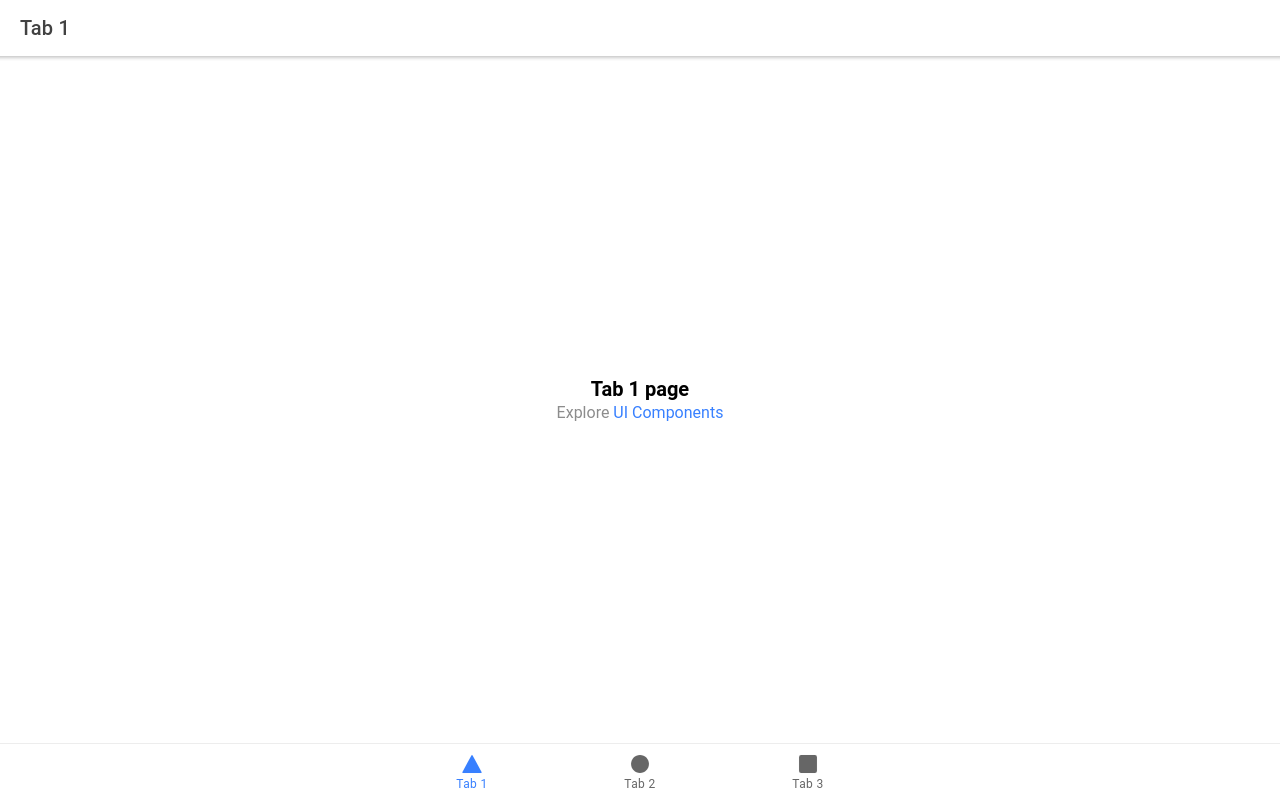
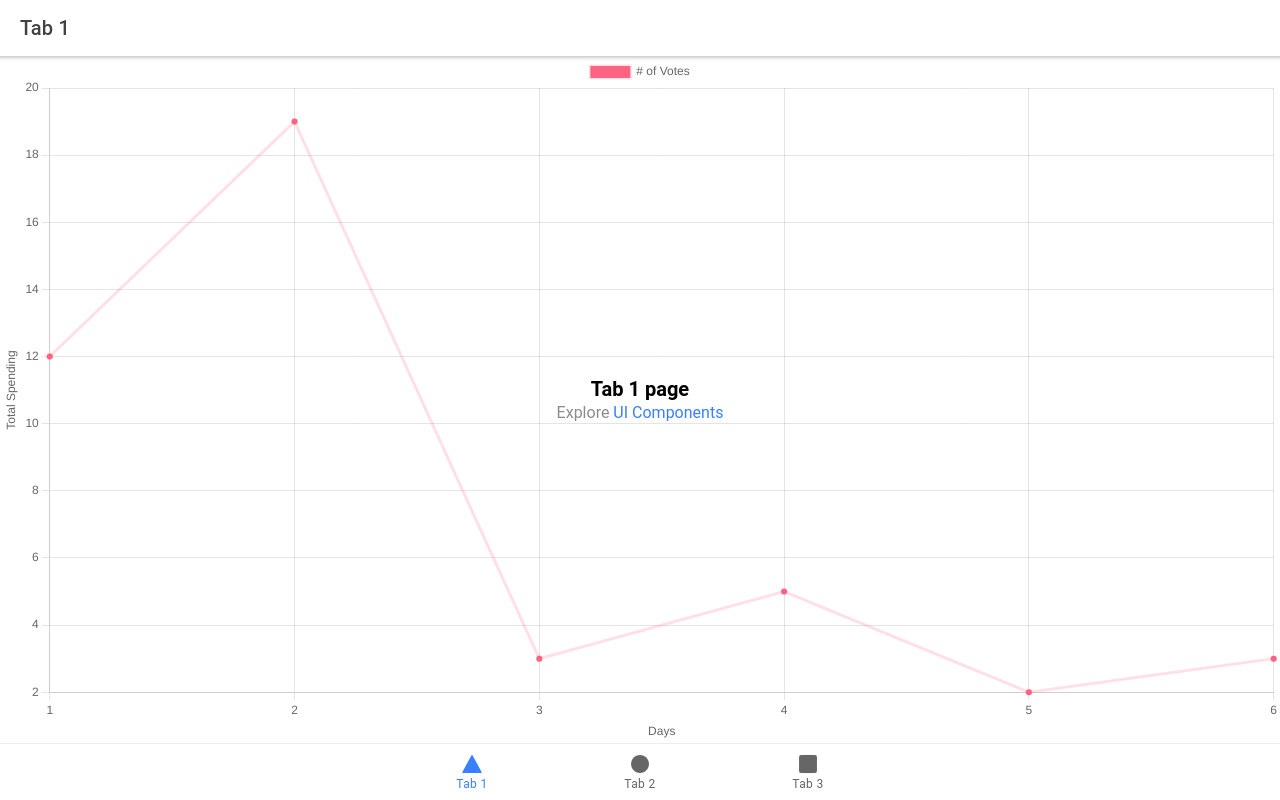
Before and after one commit to natezmatthews/DriversSeat, a React (Create React App) app: page /tab1 in a window 1280 px wide. Built offline with nearby package versions, Linux system fonts and the light colour scheme.

Commit message:
Add line chart

```diff
--- a/package.json
+++ b/package.json
@@ -14,8 +14,10 @@
     "@types/react-dom": "^16.9.10",
     "@types/react-router": "^5.1.11",
     "@types/react-router-dom": "^5.1.7",
+    "chart.js": "^3.3.2",
     "ionicons": "^5.4.0",
     "react": "^17.0.1",
+    "react-chartjs-2": "^3.0.3",
     "react-dom": "^17.0.1",
     "react-router": "^5.2.0",
     "react-router-dom": "^5.2.0",
--- /dev/null
+++ b/src/components/LineChart.tsx
@@ -0,0 +1,47 @@
+import React from 'react';
+import { Line } from 'react-chartjs-2';
+
+const data = {
+    labels: ['1', '2', '3', '4', '5', '6'],
+    datasets: [
+        {
+            label: '# of Votes',
+            data: [12, 19, 3, 5, 2, 3],
+            fill: false,
+            backgroundColor: 'rgb(255, 99, 132)',
+            borderColor: 'rgba(255, 99, 132, 0.2)',
+        },
+    ],
+};
+
+const options = {
+    maintainAspectRatio: false,
+    scales: {
+        y: {
+            title: {
+                display: true,
+                text: 'Total Spending'
+            }
+        },
+        x: {
+            title: {
+                display: true,
+                text: 'Days'
+            }
+        },
+    },
+};
+
+const LineChart = () => (
+    <>
+        <Line
+            type="line"
+            data={data}
+            width={10}
+            height={10}
+            options={options}
+        />
+    </>
+);
+
+export default LineChart;
--- a/src/pages/Tab1.tsx
+++ b/src/pages/Tab1.tsx
@@ -1,5 +1,6 @@
 import { IonContent, IonHeader, IonPage, IonTitle, IonToolbar } from '@ionic/react';
 import ExploreContainer from '../components/ExploreContainer';
+import LineChart from '../components/LineChart';
 import './Tab1.css';
 
 const Tab1: React.FC = () => {
@@ -17,6 +18,7 @@ const Tab1: React.FC = () => {
           </IonToolbar>
         </IonHeader>
         <ExploreContainer name="Tab 1 page" />
+        <LineChart />
       </IonContent>
     </IonPage>
   );
```
Also changed, not shown: 1 other file (tests, documents, lock files or other folders).
